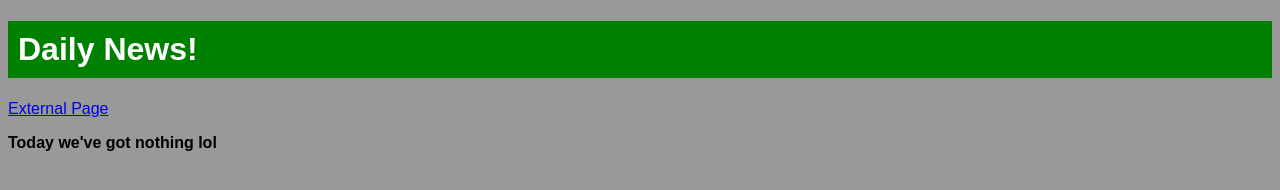
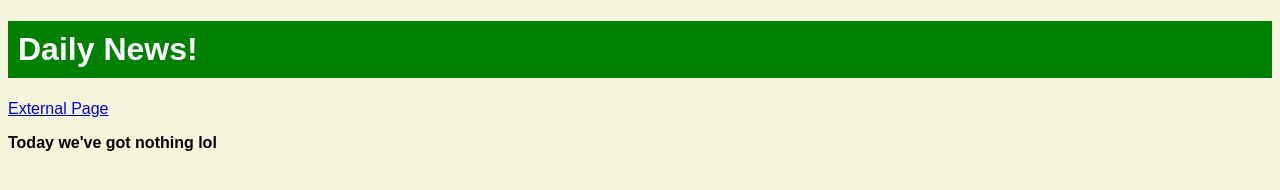
Before and after one commit to dxxmed/dxxmed.github.io, a plain HTML site: page index.html in a window 1280 px wide. Drawn offline with Linux system fonts and the light colour scheme.

Commit message:
Add files via upload

```diff
--- a/main.css
+++ b/main.css
@@ -1,5 +1,5 @@
 body {
- background: #999;
+ background: beige;
  font-family: arial;
 }
 
```
